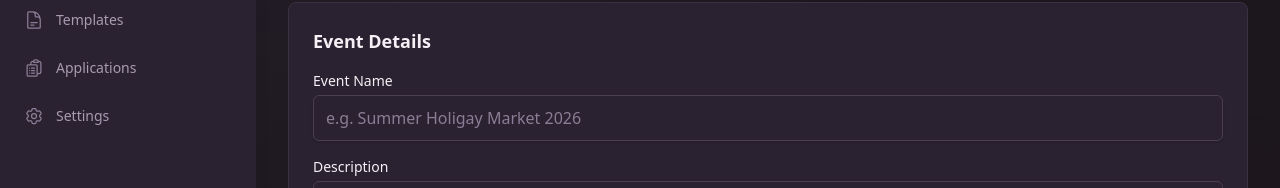
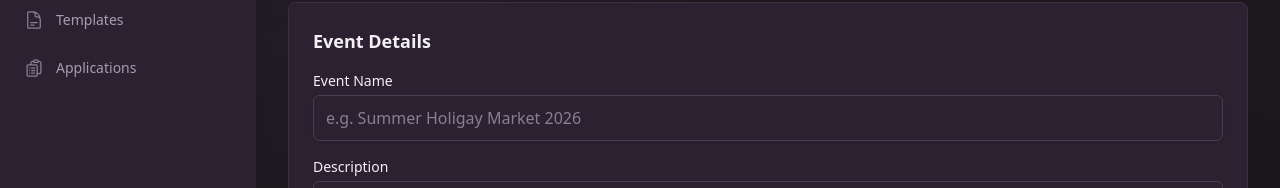
Before and after one commit to Owen-Rose/Holigay-YYC, a Next.js app: page /dashboard/events/new in a window 1280 px wide. Shown: the part 178-366 px from the top of the page. Built offline with nearby package versions, Linux system fonts and the light colour scheme; no server answers.

Commit message:
fix(dashboard): remove the Settings nav link that 404'd
/dashboard/settings never had a page. A layout test now checks every
sidebar link resolves to a page.tsx.

```diff
--- a/src/app/dashboard/layout.tsx
+++ b/src/app/dashboard/layout.tsx
@@ -13,7 +13,6 @@ const navigation = [
   { name: 'Events', href: '/dashboard/events', icon: CalendarIcon },
   { name: 'Templates', href: '/dashboard/templates', icon: TemplatesIcon },
   { name: 'Applications', href: '/dashboard/applications', icon: ClipboardIcon },
-  { name: 'Settings', href: '/dashboard/settings', icon: SettingsIcon },
 ];
 
 export default function DashboardLayout({ children }: { children: React.ReactNode }) {
@@ -287,25 +286,6 @@ function ClipboardIcon({ className }: { className?: string }) {
   );
 }
 
-function SettingsIcon({ className }: { className?: string }) {
-  return (
-    <svg
-      className={className}
-      fill="none"
-      viewBox="0 0 24 24"
-      strokeWidth={1.5}
-      stroke="currentColor"
-    >
-      <path
-        strokeLinecap="round"
-        strokeLinejoin="round"
-        d="M9.594 3.94c.09-.542.56-.94 1.11-.94h2.593c.55 0 1.02.398 1.11.94l.213 1.281c.063.374.313.686.645.87.074.04.147.083.22.127.325.196.72.257 1.075.124l1.217-.456a1.125 1.125 0 0 1 1.37.49l1.296 2.247a1.125 1.125 0 0 1-.26 1.431l-1.003.827c-.293.241-.438.613-.43.992a7.723 7.723 0 0 1 0 .255c-.008.378.137.75.43.991l1.004.827c.424.35.534.955.26 1.43l-1.298 2.247a1.125 1.125 0 0 1-1.369.491l-1.217-.456c-.355-.133-.75-.072-1.076.124a6.47 6.47 0 0 1-.22.128c-.331.183-.581.495-.644.869l-.213 1.281c-.09.543-.56.94-1.11.94h-2.594c-.55 0-1.019-.398-1.11-.94l-.213-1.281c-.062-.374-.312-.686-.644-.87a6.52 6.52 0 0 1-.22-.127c-.325-.196-.72-.257-1.076-.124l-1.217.456a1.125 1.125 0 0 1-1.369-.49l-1.297-2.247a1.125 1.125 0 0 1 .26-1.431l1.004-.827c.292-.24.437-.613.43-.991a6.932 6.932 0 0 1 0-.255c.007-.38-.138-.751-.43-.992l-1.004-.827a1.125 1.125 0 0 1-.26-1.43l1.297-2.247a1.125 1.125 0 0 1 1.37-.491l1.216.456c.356.133.751.072 1.076-.124.072-.044.146-.086.22-.128.332-.183.582-.495.644-.869l.214-1.28Z"
-      />
-      <path strokeLinecap="round" strokeLinejoin="round" d="M15 12a3 3 0 1 1-6 0 3 3 0 0 1 6 0Z" />
-    </svg>
-  );
-}
-
 function LogoutIcon({ className }: { className?: string }) {
   return (
     <svg
```
Also changed, not shown: 1 other file (tests, documents, lock files or other folders).
